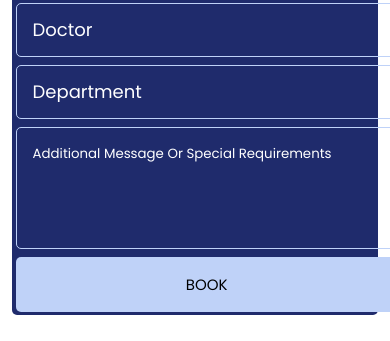
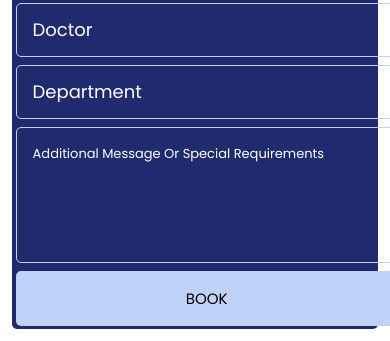
Before and after one commit to Wesleyx10/Meddical, a plain HTML site: page appointment.html in a window 390 px wide. Shown: the part 1760-2101 px from the top of the page. Drawn offline with Linux system fonts and the light colour scheme.

Commit message:
textarea font size increased on appointment page

```diff
--- a/appointment.scss
+++ b/appointment.scss
@@ -726,6 +726,12 @@ body {
     option {
       font-size: 18px;
     }
+    #appt-message {
+      font-size: 18px;
+    }
+    #appt-message::placeholder {
+      font-size: 13px;
+    }
   }
   .appt-msg {
     padding: 1rem 0.3rem;
```
Also changed, not shown: appointment.css, 1 other file.
